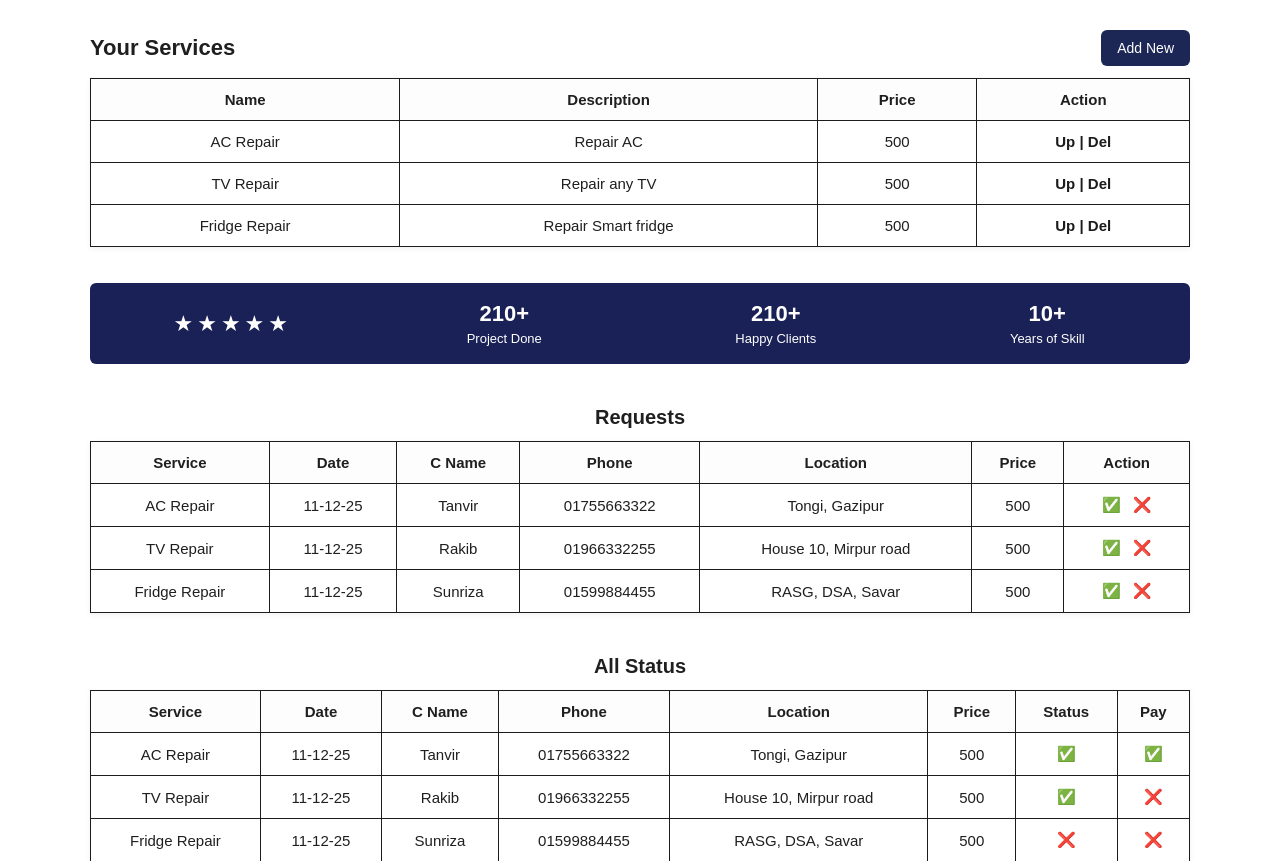
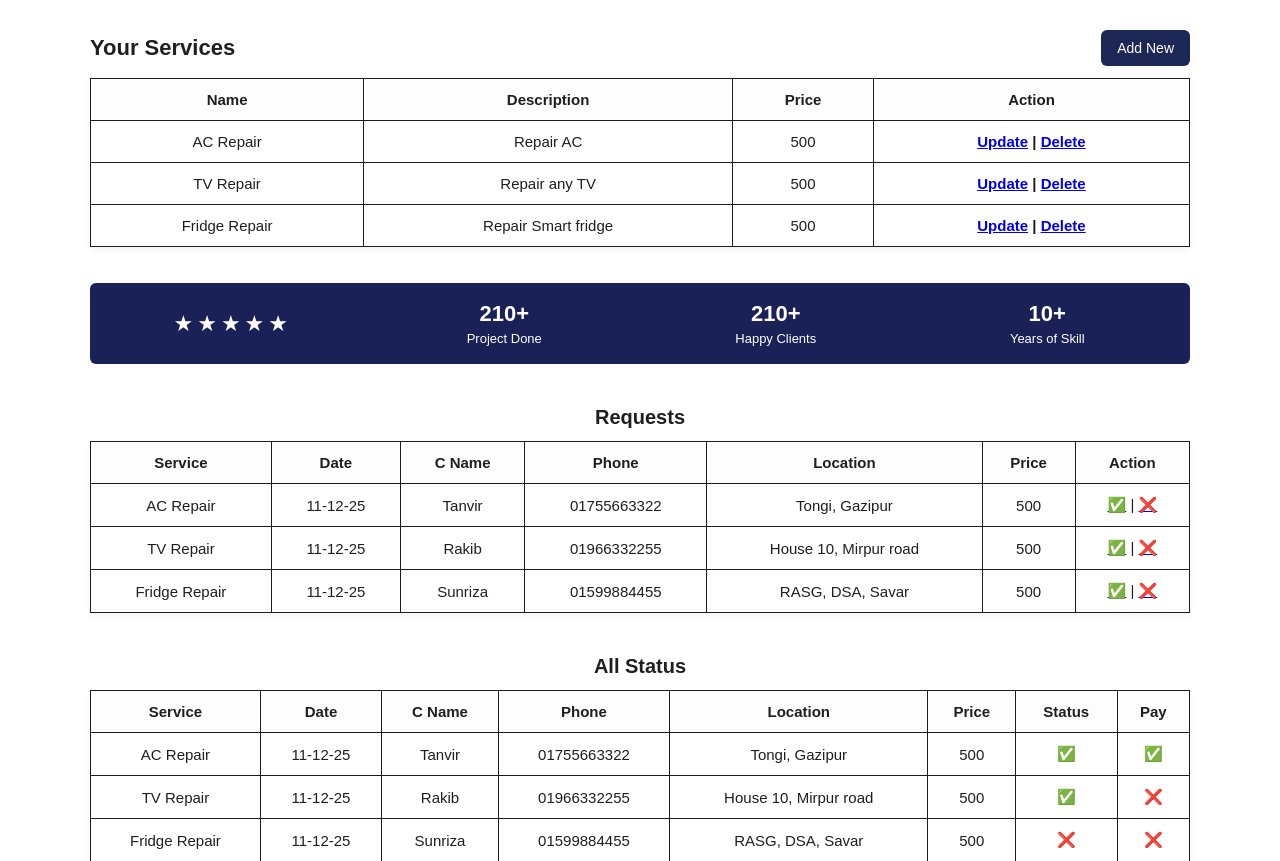
Before and after one commit to i-mTanvir/HRMS, a PHP site: page /provider_dashboard.html in a window 1280 px wide. Shown: the top 861 px of the page. Run offline with PHP 8.4, Linux system fonts and the light colour scheme.

Commit message:
Add form for adding and updating services in provider dashboard

```diff
--- a/provider_dashboard.html
+++ b/provider_dashboard.html
@@ -13,7 +13,7 @@
         <section class="services-section">
             <div class="section-header">
                 <h2>Your Services</h2>
-                <button class="add-btn">Add New</button>
+                <button class="add-btn" id="open-modal">Add New</button>
             </div>
             <table class="data-table services-table">
                 <thead>
@@ -29,19 +29,28 @@
                         <td>AC Repair</td>
                         <td>Repair AC</td>
                         <td>500</td>
-                        <td class="action-links">Up | Del</td>
+                        <td class="action-links">
+                            <a class="update-link" href="update.php?id=<?php echo $row['id']; ?>">Update</a> |
+                            <a class="delete-link" href="delete.php?id=<?php echo $row['id']; ?>">Delete</a>
+                        </td>
                     </tr>
                     <tr>
                         <td>TV Repair</td>
                         <td>Repair any TV</td>
                         <td>500</td>
-                        <td class="action-links">Up | Del</td>
+                        <td class="action-links">
+                            <a class="update-link" href="update.php?id=<?php echo $row['id']; ?>">Update</a> |
+                            <a class="delete-link" href="delete.php?id=<?php echo $row['id']; ?>">Delete</a>
+                        </td>
                     </tr>
                     <tr>
                         <td>Fridge Repair</td>
                         <td>Repair Smart fridge</td>
                         <td>500</td>
-                        <td class="action-links">Up | Del</td>
+                        <td class="action-links">
+                            <a class="update-link" href="update.php?id=<?php echo $row['id']; ?>">Update</a> |
+                            <a class="delete-link" href="delete.php?id=<?php echo $row['id']; ?>">Delete</a>
+                        </td>
                     </tr>
                 </tbody>
             </table>
@@ -86,8 +95,8 @@
                         <td>Tongi, Gazipur</td>
                         <td>500</td>
                         <td class="action-icons">
-                            <span class="accept">✅</span>
-                            <span class="reject">❌</span>
+                            <a href="update.php?id=<?php echo $row['id']; ?>">✅</a> |
+                            <a href="delete.php?id=<?php echo $row['id']; ?>">❌</a>
                         </td>
                     </tr>
                     <tr>
@@ -98,8 +107,8 @@
                         <td>House 10, Mirpur road</td>
                         <td>500</td>
                         <td class="action-icons">
-                            <span class="accept">✅</span>
-                            <span class="reject">❌</span>
+                            <a href="update.php?id=<?php echo $row['id']; ?>">✅</a> |
+                            <a href="delete.php?id=<?php echo $row['id']; ?>">❌</a>
                         </td>
                     </tr>
                     <tr>
@@ -110,8 +119,8 @@
                         <td>RASG, DSA, Savar</td>
                         <td>500</td>
                         <td class="action-icons">
-                            <span class="accept">✅</span>
-                            <span class="reject">❌</span>
+                            <a href="update.php?id=<?php echo $row['id']; ?>">✅</a> |
+                            <a href="delete.php?id=<?php echo $row['id']; ?>">❌</a>
                         </td>
                     </tr>
                 </tbody>
@@ -168,6 +177,153 @@
             </table>
         </section>
     </div>
+
+    <div class="modal-backdrop" id="modal-backdrop">
+        <div class="modal" role="dialog" aria-modal="true" aria-labelledby="modal-title">
+            <div class="modal-header">
+                <h3 id="modal-title">Add New Service</h3>
+                <button class="close-btn" id="close-modal" aria-label="Close form">✕</button>
+            </div>
+            <form class="modal-form">
+                <div class="form-row full-row">
+                    <label for="service-photo">Photo upload</label>
+                    <input type="file" id="service-photo" name="service-photo" accept="image/*">
+                </div>
+                <div class="form-row">
+                    <label for="product-name">Product Name</label>
+                    <input type="text" id="product-name" name="product-name" placeholder="Enter product name">
+                </div>
+                <div class="form-row">
+                    <label for="product-code">Product Code</label>
+                    <input type="text" id="product-code" name="product-code" placeholder="Enter product code">
+                </div>
+                <div class="form-row">
+                    <label for="product-category">Category</label>
+                    <input type="text" id="product-category" name="product-category" placeholder="Enter category">
+                </div>
+                <div class="form-row full-row">
+                    <label for="product-description">Description</label>
+                    <textarea id="product-description" name="product-description" rows="3"
+                        placeholder="Add a short description"></textarea>
+                </div>
+                <div class="form-row">
+                    <label for="service-duration">Duration</label>
+                    <input type="text" id="service-duration" name="service-duration" placeholder="e.g., 2 hours">
+                </div>
+                <div class="form-row">
+                    <label>Offer Status</label>
+                    <div class="radio-group">
+                        <label><input type="radio" name="offer-status" value="yes"> Yes</label>
+                        <label><input type="radio" name="offer-status" value="no" checked> No</label>
+                    </div>
+                </div>
+                <div class="form-row">
+                    <label for="service-price">Price</label>
+                    <input type="number" id="service-price" name="service-price" placeholder="Enter price">
+                </div>
+                <div class="form-row">
+                    <label for="offer-off">Offer Off (%)</label>
+                    <input type="number" id="offer-off" name="offer-off" placeholder="e.g., 10">
+                </div>
+                <div class="form-actions full-row">
+                    <button type="submit" class="submit-btn">Submit</button>
+                </div>
+            </form>
+        </div>
+    </div>
+
+    <div class="modal-backdrop" id="update-backdrop">
+        <div class="modal" role="dialog" aria-modal="true" aria-labelledby="update-modal-title">
+            <div class="modal-header">
+                <h3 id="update-modal-title">Update Service</h3>
+                <button class="close-btn" id="close-update-modal" aria-label="Close update form">✕</button>
+            </div>
+            <form class="modal-form">
+                <div class="form-row full-row">
+                    <label for="update-photo">Photo upload</label>
+                    <input type="file" id="update-photo" name="update-photo" accept="image/*">
+                </div>
+                <div class="form-row">
+                    <label for="update-product-name">Product Name</label>
+                    <input type="text" id="update-product-name" name="update-product-name" placeholder="Enter product name">
+                </div>
+                <div class="form-row">
+                    <label for="update-product-code">Product Code</label>
+                    <input type="text" id="update-product-code" name="update-product-code" placeholder="Enter product code">
+                </div>
+                <div class="form-row">
+                    <label for="update-product-category">Category</label>
+                    <input type="text" id="update-product-category" name="update-product-category" placeholder="Enter category">
+                </div>
+                <div class="form-row full-row">
+                    <label for="update-product-description">Description</label>
+                    <textarea id="update-product-description" name="update-product-description" rows="3" placeholder="Add a short description"></textarea>
+                </div>
+                <div class="form-row">
+                    <label for="update-service-duration">Duration</label>
+                    <input type="text" id="update-service-duration" name="update-service-duration" placeholder="e.g., 2 hours">
+                </div>
+                <div class="form-row">
+                    <label>Offer Status</label>
+                    <div class="radio-group">
+                        <label><input type="radio" name="update-offer-status" value="yes"> Yes</label>
+                        <label><input type="radio" name="update-offer-status" value="no" checked> No</label>
+                    </div>
+                </div>
+                <div class="form-row">
+                    <label for="update-service-price">Price</label>
+                    <input type="number" id="update-service-price" name="update-service-price" placeholder="Enter price">
+                </div>
+                <div class="form-row">
+                    <label for="update-offer-off">Offer Off (%)</label>
+                    <input type="number" id="update-offer-off" name="update-offer-off" placeholder="e.g., 10">
+                </div>
+                <div class="form-actions full-row">
+                    <button type="submit" class="submit-btn">Update</button>
+                </div>
+            </form>
+        </div>
+    </div>
+
+    <script>
+        (function () {
+            const addBtn = document.getElementById('open-modal');
+            const addCloseBtn = document.getElementById('close-modal');
+            const addBackdrop = document.getElementById('modal-backdrop');
+
+            const updateBackdrop = document.getElementById('update-backdrop');
+            const updateCloseBtn = document.getElementById('close-update-modal');
+            const updateLinks = document.querySelectorAll('.update-link');
+
+            const openAddModal = () => addBackdrop.classList.add('show');
+            const closeAddModal = () => addBackdrop.classList.remove('show');
+
+            const openUpdateModal = (event) => {
+                if (event) event.preventDefault();
+                updateBackdrop.classList.add('show');
+            };
+            const closeUpdateModal = () => updateBackdrop.classList.remove('show');
+
+            if (addBtn && addCloseBtn && addBackdrop) {
+                addBtn.addEventListener('click', openAddModal);
+                addCloseBtn.addEventListener('click', closeAddModal);
+                addBackdrop.addEventListener('click', (e) => {
+                    if (e.target === addBackdrop) closeAddModal();
+                });
+            }
+
+            if (updateBackdrop && updateCloseBtn) {
+                updateCloseBtn.addEventListener('click', closeUpdateModal);
+                updateBackdrop.addEventListener('click', (e) => {
+                    if (e.target === updateBackdrop) closeUpdateModal();
+                });
+            }
+
+            updateLinks.forEach((link) => {
+                link.addEventListener('click', openUpdateModal);
+            });
+        })();
+    </script>
 </body>
 
 </html>
```
Also changed, not shown: provider_dashboard.css (+108 -0 lines).
